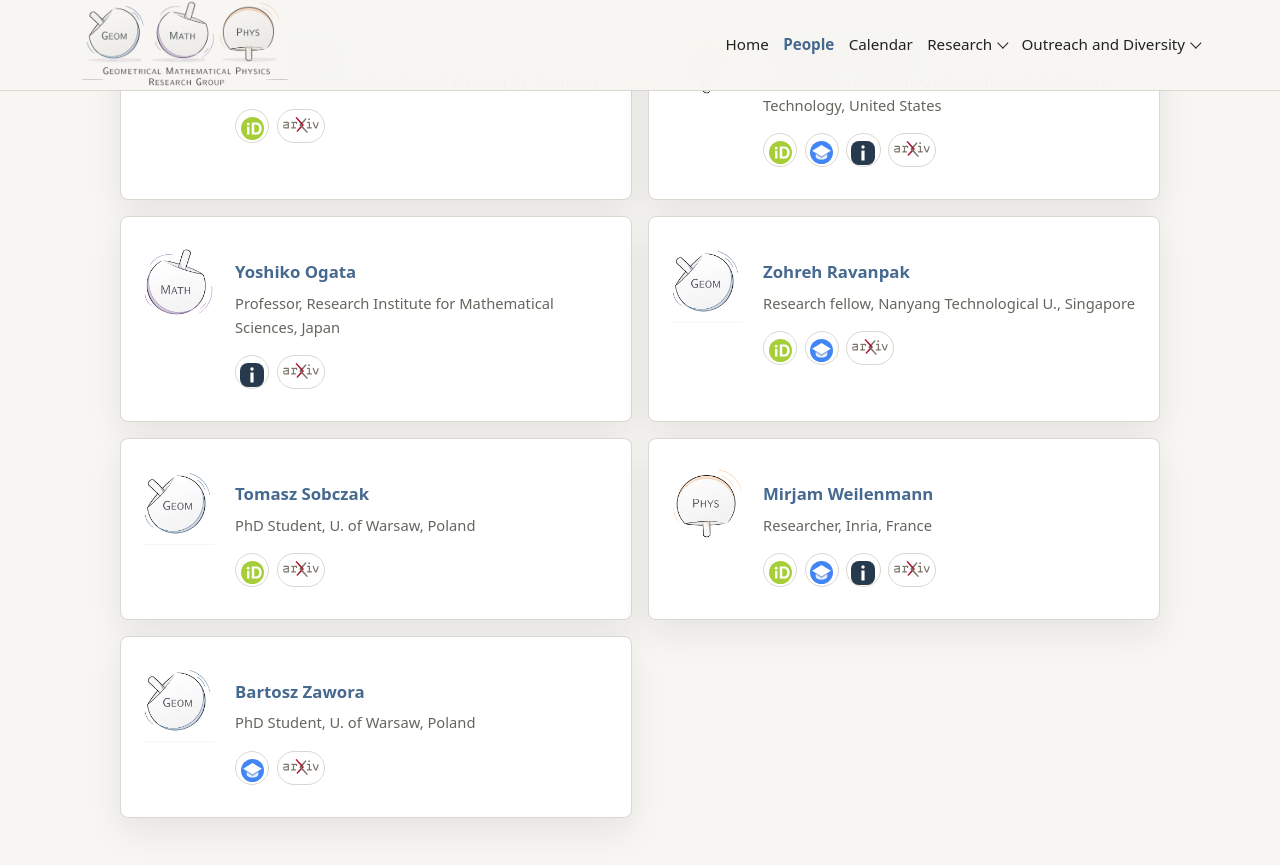
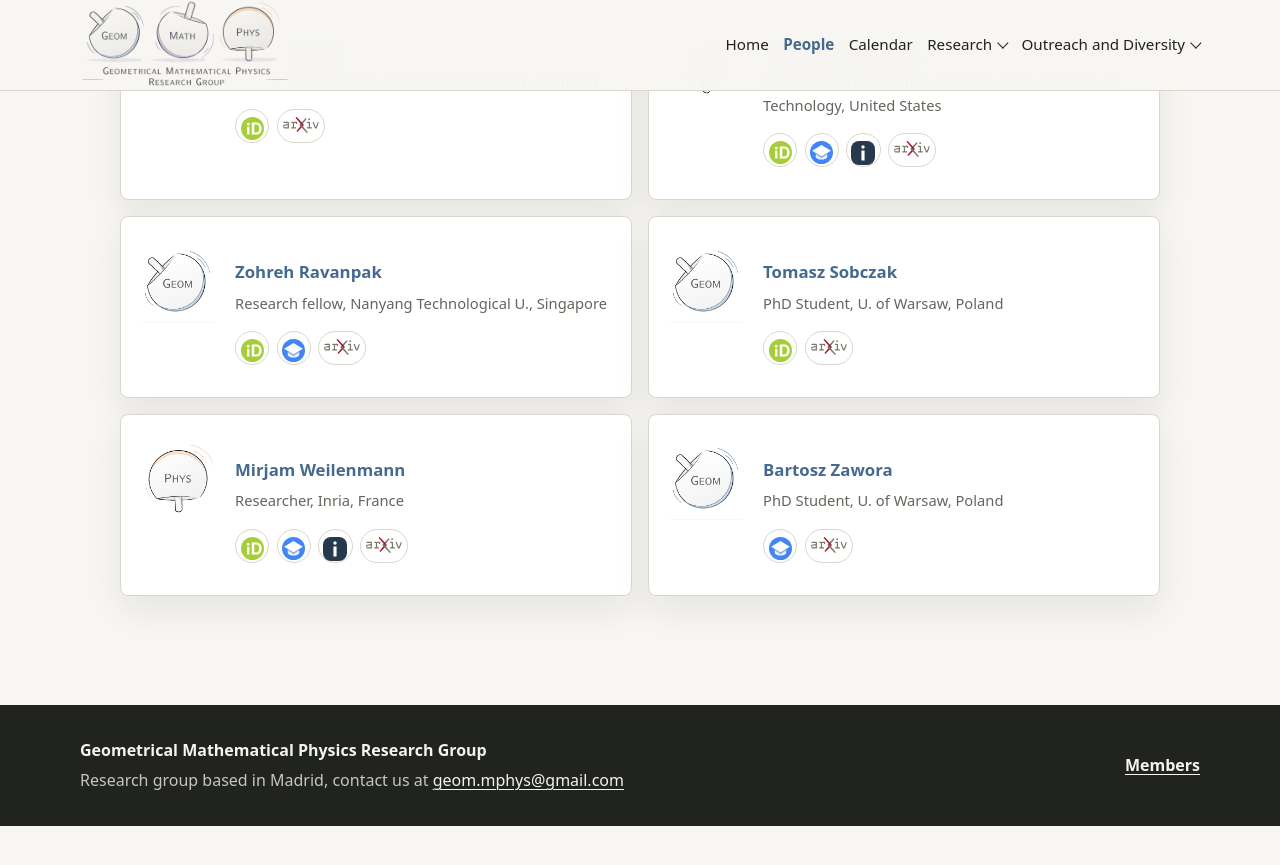
Before and after one commit to GeomMPhys/geommphys.github.io, a Jekyll site: the page built from people.md, in a window 1280 px wide and 900 px high, scrolled down 3408 px. Shown: the top 865 px of the window. Built offline with Jekyll 4.4.1, drawn with Linux system fonts in a browser that asks for light colours; after the commit the page ends 4234 px from its top, so only the background shows below that.

Commit message:
Remove yoshiko-ogata from list

```diff
--- a/_data/people.yml
+++ b/_data/people.yml
@@ -254,14 +254,6 @@ international_collaborators:
       - type: "inspire"
         url: "https://inspirehep.net/authors/2620033?ui-citation-summary=true"
 
-  - id: yoshiko-ogata
-    name: "Yoshiko Ogata"
-    photo: "/assets/images/people-icons/math_icon.png"
-    role: "Professor, Research Institute for Mathematical Sciences, Japan"
-    profiles:
-      - type: "inspire"
-        url: "https://inspirehep.net/authors/1970124?ui-citation-summary=true"
-
   - id: zohreh-ravanpak
     name: "Zohreh Ravanpak"
     photo: "/assets/images/people-icons/geom_icon.png"
```
